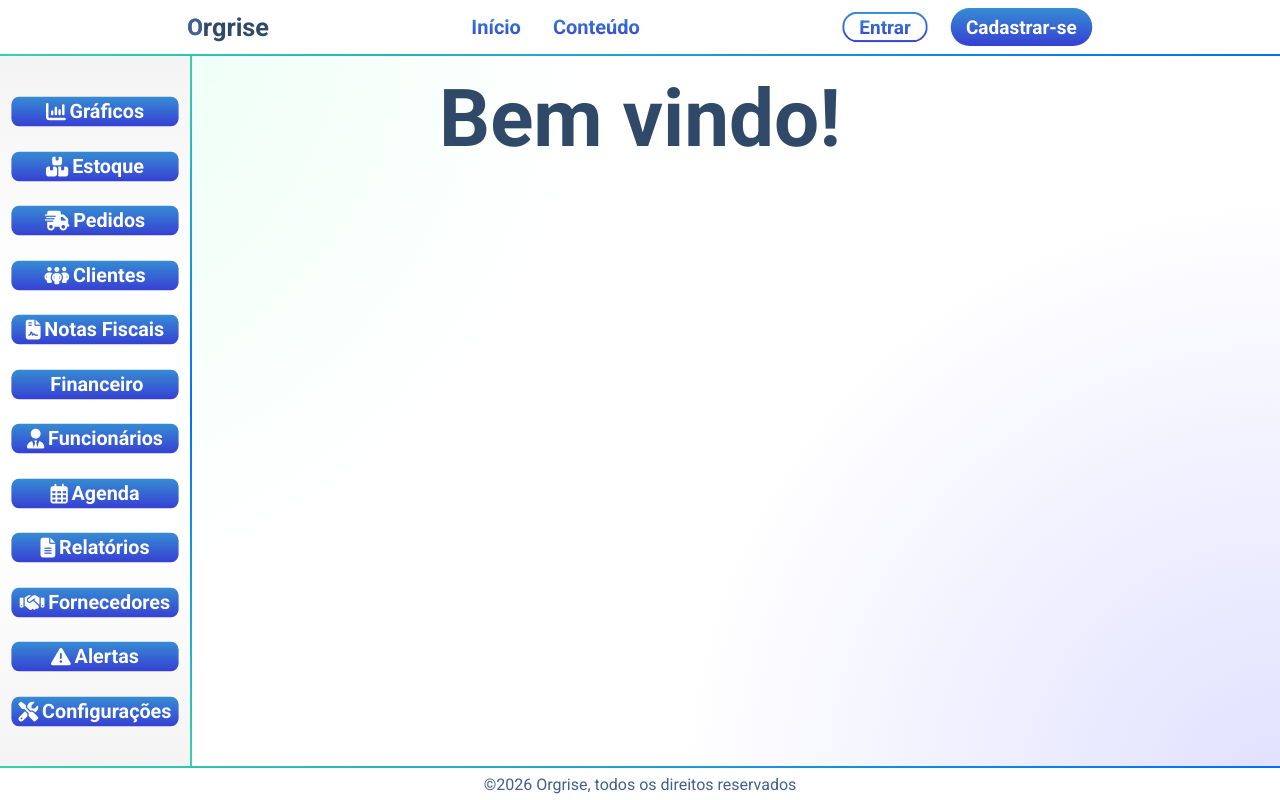
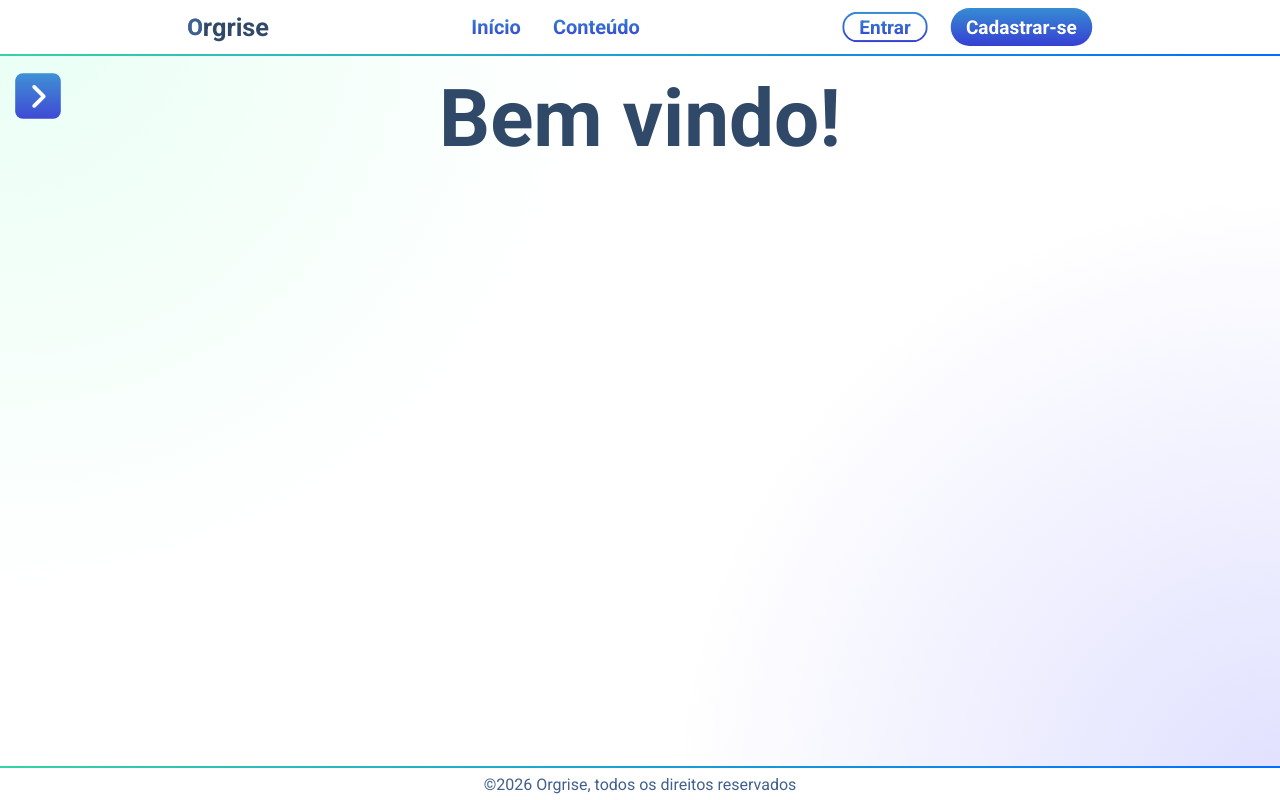
Before and after one commit to lucasdevsilva26/Orgrise, a React (Vite) app: page /landing in a window 1280 px wide. Built offline with nearby package versions, Linux system fonts and the light colour scheme; some icons are missing.

Commit message:
update side bar hide|show

```diff
--- a/package.json
+++ b/package.json
@@ -23,6 +23,6 @@
     "eslint-plugin-react-hooks": "^7.1.1",
     "eslint-plugin-react-refresh": "^0.5.2",
     "globals": "^17.6.0",
-    "vite": "^8.0.13"
+    "vite": "^8.0.14"
   }
 }
--- /dev/null
+++ b/src/components/SideBar.jsx
@@ -0,0 +1,80 @@
+import { use, useState } from "react";
+import './sideBar.css'
+
+function SideBar() {
+  const [sideBar, changeSideBar] = useState(false);
+
+  return (
+    <>
+      <aside id="sideBar" style={{ transform: `translateX(-${sideBar ? 0 : 100}%)` }}>
+        <button className="responButton">
+          <i className="fas fa-chart-column"></i>
+          Gráficos
+        </button>
+
+        <button className="responButton">
+          <i className="fas fa-boxes-stacked"></i>
+          Estoque
+        </button>
+
+        <button className="responButton">
+          <i className="fas fa-truck-fast"></i>
+          Pedidos
+        </button>
+
+        <button className="responButton">
+          <i className="fas fa-people-group"></i>
+          Clientes
+        </button>
+
+        <button className="responButton">
+          <i className="fas fa-file-contract"></i>
+          Notas Fiscais
+        </button>
+
+        <button className="responButton">
+          <i className="fab fa-cash-app"></i>
+          Financeiro
+        </button>
+
+        <button className="responButton">
+          <i className="fas fa-user-tie"></i>
+          Funcionários
+        </button>
+
+        <button className="responButton">
+          <i className="far fa-calendar-days"></i>
+          Agenda
+        </button>
+
+        <button className="responButton">
+          <i className="fas fa-file-lines"></i>
+          Relatórios
+        </button>
+
+        <button className="responButton">
+          <i className="fas fa-handshake"></i>
+          Fornecedores
+        </button>
+
+        <button className="responButton">
+          <i className="fas fa-triangle-exclamation"></i>
+          Alertas
+        </button>
+
+        <button className="responButton">
+          <i className="fas fa-screwdriver-wrench"></i>
+          Configurações
+        </button>
+
+        <button id="menuButton" onClick={() => changeSideBar(!sideBar)}>
+          <i
+            className="fas fa-angle-left"
+            style={{ rotate: `${sideBar ? 0 : 180}deg` }}
+          ></i>
+        </button>
+      </aside>
+    </>
+  );
+}
+export default SideBar;
--- /dev/null
+++ b/src/components/sideBar.css
@@ -0,0 +1,70 @@
+#sideBar {
+  display: flex;
+  flex-direction: column;
+  align-items: center;
+  justify-content: space-evenly;
+  gap: 1.5rem;
+
+  position: absolute;
+  top: 0%;
+  left: 0%;
+  width: 12rem;
+  height: 100%;
+  padding-block: 2.5rem;
+
+  border-right: solid 0.125rem transparent;
+  background:
+    linear-gradient(
+        rgb(244, 244, 244),
+        rgb(255, 255, 255),
+        rgb(255, 255, 255),
+        rgb(244, 244, 244)
+      )
+      padding-box,
+    linear-gradient(
+        0deg,
+        var(--mainColor1),
+        var(--mainColor2),
+        var(--mainColor1)
+      )
+      border-box;
+
+  transition: 0.75s ease;
+}
+#sideBar button {
+  display: flex;
+  gap: 0.25rem;
+
+  width: 11rem;
+  height: 3rem;
+
+  border-radius: 0.5rem;
+  background: linear-gradient(var(--buttonColor1), var(--buttonColor2));
+
+  font-size: 1.3rem;
+  font-weight: bold;
+  color: white;
+}
+#sideBar button i {
+  color: white;
+}
+#sideBar #menuButton {
+  position: absolute;
+  top: 1rem;
+  right: -1rem;
+  transform: translate(100%) scale(0.95);
+
+  width: 3rem;
+
+  font-size: 2rem;
+
+  opacity: 0.95;
+
+  transition: 0.75s ease;
+}
+#sideBar #menuButton:hover {
+  transform: translate(100%) scale(1);
+}
+#sideBar #menuButton i {
+  transition: 0.75s ease;
+}
--- a/src/pages/Landing.jsx
+++ b/src/pages/Landing.jsx
@@ -3,6 +3,7 @@ import Footer from '../components/Footer'
 import './landing.css'
 import { useState } from 'react'
 import CreateMenu from '../components/CreateMenu'
+import SideBar from '../components/SideBar'
 
 function Landing() {
 
@@ -13,67 +14,7 @@ return (
         <main id='landing'>
             <h1>Bem vindo!</h1>
 
-            <aside>
-                <button className='responButton'>
-                    <i className='fas fa-chart-column'></i>
-                    Gráficos
-                </button>
-
-                <button className='responButton'>
-                    <i className='fas fa-boxes-stacked'></i>
-                    Estoque
-                </button>
-
-                <button className='responButton'>
-                    <i className='fas fa-truck-fast'></i>
-                    Pedidos
-                </button>
-
-                <button className='responButton'>
-                    <i className='fas fa-people-group'></i>
-                    Clientes
-                </button>
-
-                <button className='responButton'>
-                    <i className='fas fa-file-contract'></i>
-                    Notas Fiscais
-                </button>
-
-                <button className='responButton'>
-                    <i className='fab fa-cash-app'></i>
-                    Financeiro
-                </button>
-
-                <button className='responButton'>
-                    <i className='fas fa-user-tie'></i>
-                    Funcionários
-                </button>
-
-                <button className='responButton'>
-                    <i className='far fa-calendar-days'></i>
-                    Agenda
-                </button>
-
-                <button className='responButton'>
-                    <i className='fas fa-file-lines'></i>
-                    Relatórios
-                </button>
-
-                <button className='responButton'>
-                    <i className='fas fa-handshake'></i>
-                    Fornecedores
-                </button>
-
-                <button className='responButton'>
-                    <i className='fas fa-triangle-exclamation'></i>
-                    Alertas
-                </button>
-
-                <button className='responButton'>
-                    <i className='fas fa-screwdriver-wrench'></i>
-                    Configurações
-                </button>
-            </aside>
+            <SideBar></SideBar>
         </main>
 
         <Footer></Footer>
--- a/src/pages/landing.css
+++ b/src/pages/landing.css
@@ -11,51 +11,3 @@
 
   font-size: 5rem;
 }
-#landing aside {
-  display: flex;
-  flex-direction: column;
-  align-items: center;
-  justify-content: space-evenly;
-  gap: 1.5rem;
-
-  position: absolute;
-  top: 0%;
-  left: 0%;
-  width: 12rem;
-  height: 100%;
-  padding-block: 2.5rem;
-
-  border-right: solid 0.125rem transparent;
-  background:
-    linear-gradient(
-        rgb(244, 244, 244),
-        rgb(255, 255, 255),
-        rgb(255, 255, 255),
-        rgb(244, 244, 244)
-      )
-      padding-box,
-    linear-gradient(
-        0deg,
-        var(--mainColor1),
-        var(--mainColor2),
-        var(--mainColor1)
-      )
-      border-box;
-}
-#landing aside button {
-  display: flex;
-  gap: 0.25rem;
-
-  width: 11rem;
-  height: 3rem;
-
-  border-radius: 0.5rem;
-  background: linear-gradient(var(--buttonColor1), var(--buttonColor2));
-
-  font-size: 1.3rem;
-  font-weight: bold;
-  color: white;
-}
-#landing aside button i {
-  color: white;
-}
--- a/src/pages/loginSignon.css
+++ b/src/pages/loginSignon.css
@@ -6,7 +6,6 @@
   justify-content: center;
   gap: 1rem;
 }
-
 
 #login h1 {
   font-size: 3rem;
```
Also changed, not shown: 1 other file (tests, documents, lock files or other folders).
